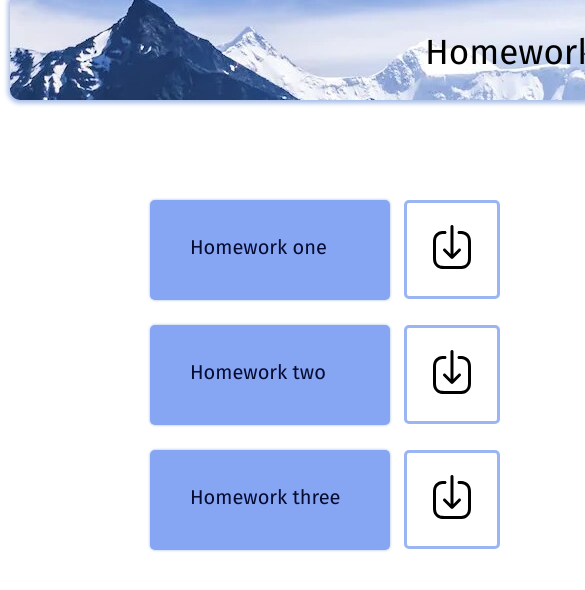
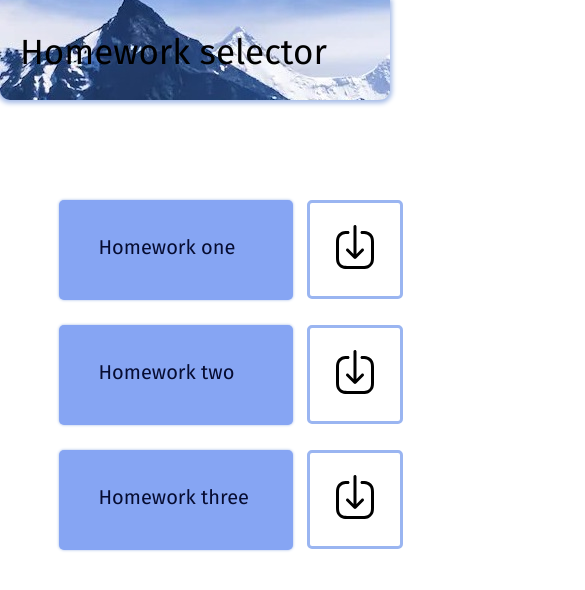
Before and after one commit to omgwer/ispring_learn, a plain HTML site: page index.html in a window 390 px wide. Shown: the top 590 px of the page, 585 px wide, since content can reach past the window. Drawn offline with Linux system fonts and the light colour scheme.

Commit message:
add mobile version

```diff
--- a/css/style.css
+++ b/css/style.css
@@ -3,14 +3,14 @@ body {
 }
 
 .main_page {
-    width: 1200px;
+    max-width: 1200px;
     margin: 0 auto;
     font: 15px/15px 'Fira Sans', sans-serif;
 
 }
 
 .header {
-    width: 1180px;
+    max-width: 1180px;
     margin: 0 auto;
     position: sticky;
     top: 0;
@@ -69,3 +69,19 @@ body {
 .link_download:hover {
     background-color: #c4d2f6;
 }
+
+@media only screen and (max-width: 992px) {
+    .main_text {
+        margin-left: 0;
+    }
+
+    .block_homework {
+        width: 60vw;
+        margin-left: 15vw;
+        margin-right: auto;
+    }
+
+
+
+
+}
```
